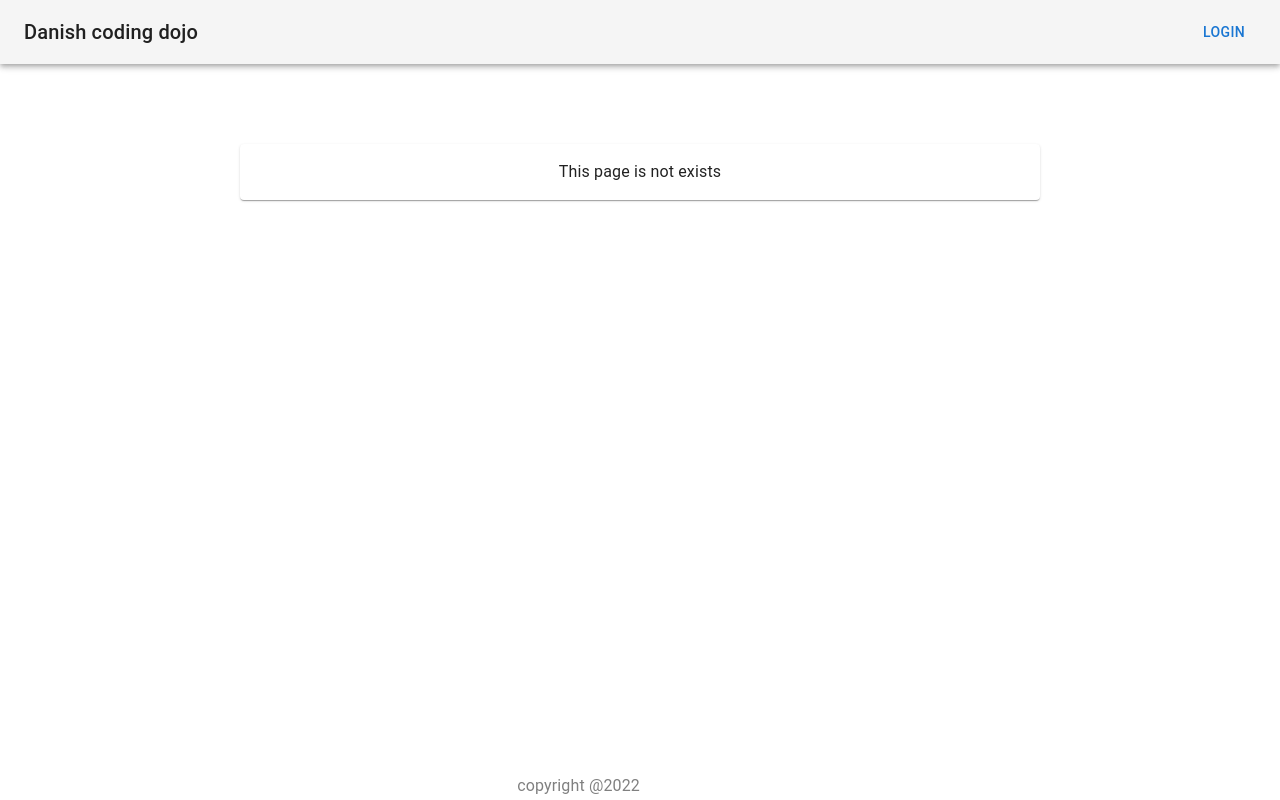
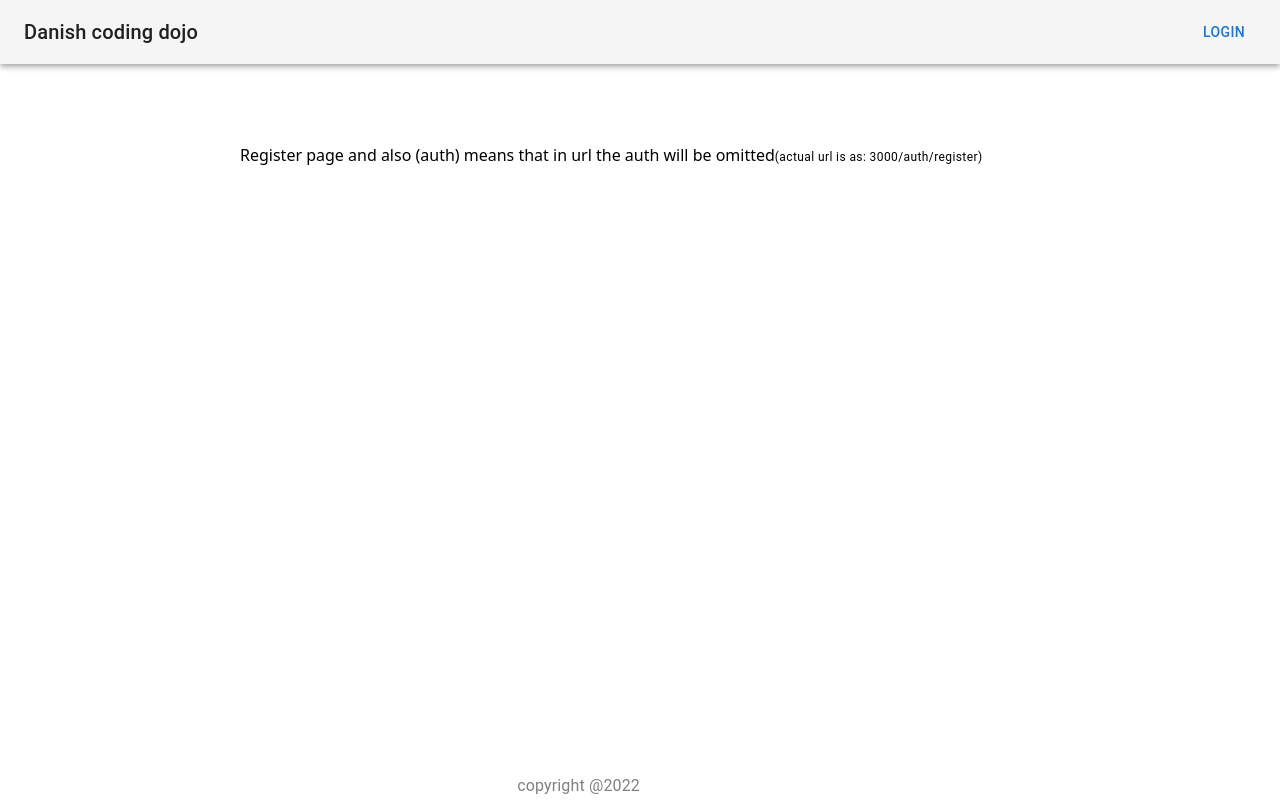
Before and after one commit to danishsadpara/danishspace, a Next.js app: page /register in a window 1280 px wide. Before the commit this address had no page. Built offline with nearby package versions, Linux system fonts and the light colour scheme.

Commit message:
LEARN: routes Group

```diff
--- /dev/null
+++ b/src/app/(auth)/register/page.tsx
@@ -0,0 +1,16 @@
+"use client";
+import { Typography } from "@mui/material";
+import React from "react";
+
+const Register = () => {
+  return (
+    <div>
+      Register page and also (auth) means that in url the auth will be omitted
+      <Typography variant="caption">
+        (actual url is as: 3000/auth/register)
+      </Typography>
+    </div>
+  );
+};
+
+export default Register;
```
Also changed, not shown: src/app/(auth)/forgot-password/page.tsx (added, +7 -0 lines), src/app/(auth)/login/analytics/interfaces.ts (renamed from src/app/login/analytics/interfaces.ts), src/app/(auth)/login/analytics/schema.ts (renamed from src/app/login/analytics/schema.ts), src/app/(auth)/login/analytics/styles.ts (renamed from src/app/login/analytics/styles.ts), src/app/(auth)/login/components/FormFields.tsx (renamed from src/app/login/components/FormFields.tsx), src/app/(auth)/login/components/FromSubmission.tsx (renamed from src/app/login/components/FromSubmission.tsx), src/app/(auth)/login/page.tsx (renamed from src/app/login/page.tsx).
